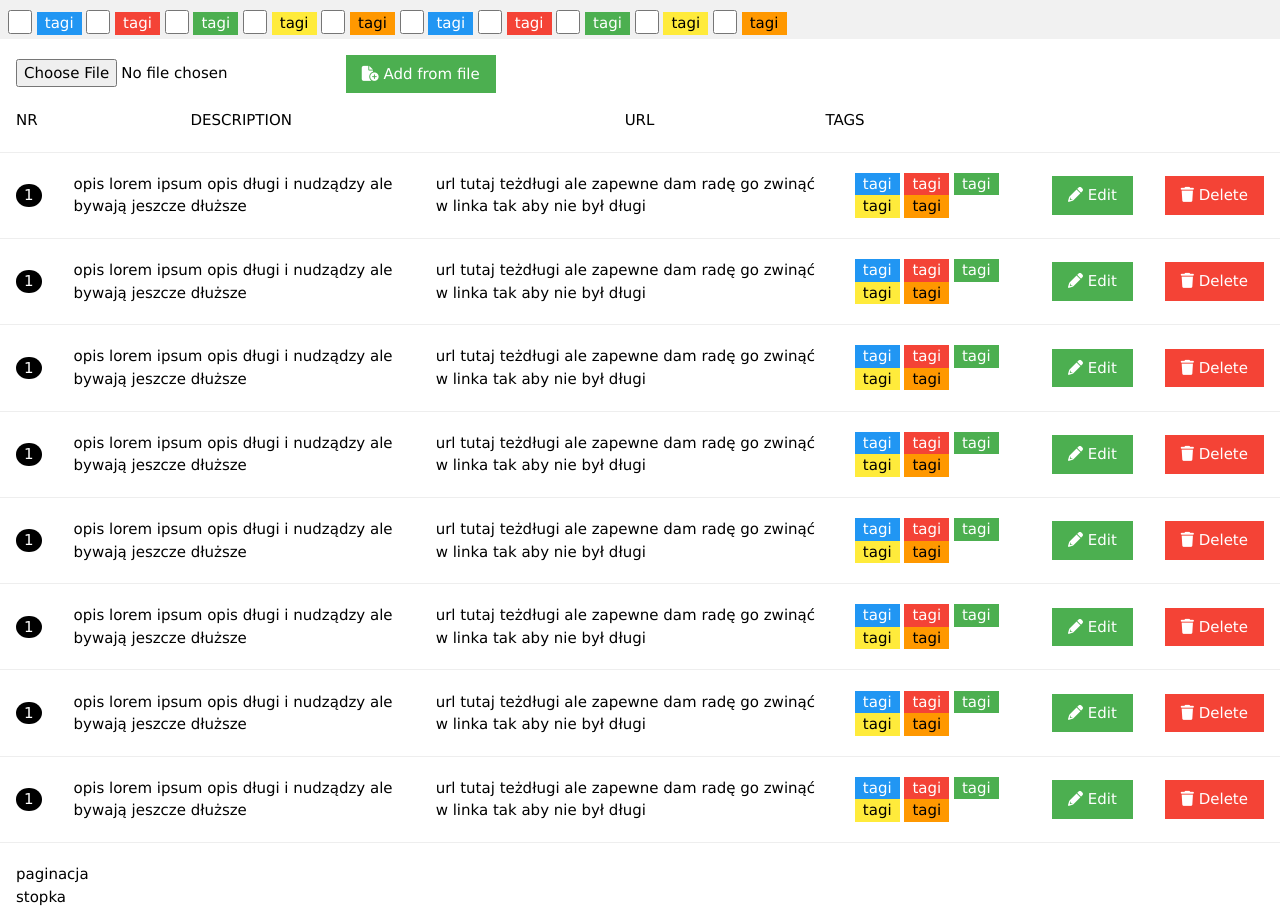
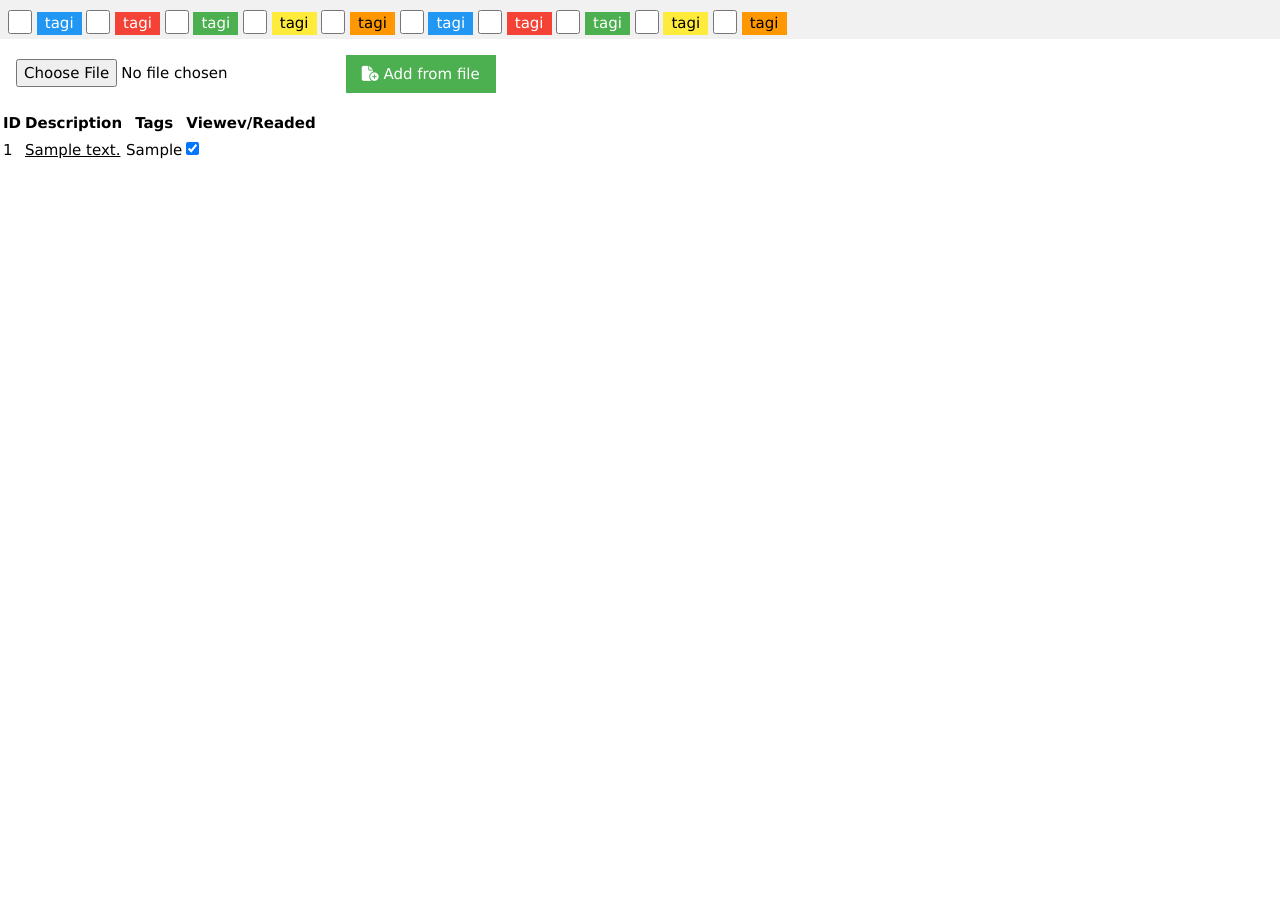
Before and after one commit to skaskiewicz/tag-cloud, a PHP site: page / in a window 1280 px wide. After the commit the page ends 159 px from the top, so only its background shows below. Run offline with PHP 8.4, Linux system fonts and the light colour scheme; tables that the repository leaves empty hold one stand-in row (values such as "Sample post"); some libraries are stand-ins or nearby versions.

Commit message:
task-2 change div to table (it's temporary)

```diff
--- a/engine/main.php
+++ b/engine/main.php
@@ -73,8 +73,5 @@ function read_csv($file, $env_array)
     }
     fclose($file);
 }
-
-
 //read_csv('import.csv', $env_array);
-print_table(get_data(connect($env_array), $sql));
 ?>
--- a/index.html
+++ /dev/null
@@ -1,266 +0,0 @@
-<!DOCTYPE html>
-<html>
-<head>
-    <title>Tag cloud</title>
-    <meta charset="UTF-8">
-    <link rel="stylesheet" href="https://cdnjs.cloudflare.com/ajax/libs/font-awesome/6.1.1/css/all.min.css" integrity="sha512-KfkfwYDsLkIlwQp6LFnl8zNdLGxu9YAA1QvwINks4PhcElQSvqcyVLLD9aMhXd13uQjoXtEKNosOWaZqXgel0g==" crossorigin="anonymous" referrerpolicy="no-referrer" />
-    <link rel="stylesheet" href="./engine/addons.css" type="text/css">
-    <link rel="stylesheet" href="./engine/w3.css" type="text/css"/>
-    <meta name="viewport" content="width=device-width, initial-scale=1.0">
-</head>
-<body>
-<div id="home">
-    <div id="cloud_tags" class="w3-container w3-padding-small w3-light-gray sticky">
-        <input type="checkbox" class="w3-check">
-        <label class="w3-tag w3-blue">tagi</label>
-        <input type="checkbox" class="w3-check">
-        <label class="w3-tag w3-red">tagi</label>
-        <input type="checkbox" class="w3-check">
-        <label class="w3-tag w3-green">tagi</label>
-        <input type="checkbox" class="w3-check">
-        <label class="w3-tag w3-yellow">tagi</label>
-        <input type="checkbox" class="w3-check">
-        <label class="w3-tag w3-orange">tagi</label>
-        <input type="checkbox" class="w3-check">
-        <label class="w3-tag w3-blue">tagi</label>
-        <input type="checkbox" class="w3-check">
-        <label class="w3-tag w3-red">tagi</label>
-        <input type="checkbox" class="w3-check">
-        <label class="w3-tag w3-green">tagi</label>
-        <input type="checkbox" class="w3-check">
-        <label class="w3-tag w3-yellow">tagi</label>
-        <input type="checkbox" class="w3-check">
-        <label class="w3-tag w3-orange">tagi</label>
-    </div>
-    <div id="top" class="w3-container w3-padding-16">
-        <input type="file" id="file" name="file" accept="text/csv"/>
-        <button class="w3-button w3-green"><i class="fa-solid fa-file-circle-plus"></i> Add from file</button>
-    </div>
-    <div id="list" class="w3-cell-row">
-        <div id="head_number" class="w3-container w3-cell">
-            <span class="">NR</span>
-        </div>
-        <div id="head_description" class="w3-container w3-cell">
-            DESCRIPTION
-        </div>
-        <div id="head_url" class="w3-container w3-cell w3-cell-middle">
-            URL
-        </div>
-        <div id="head_tags" class="w3-container w3-cell w3-cell-middle">
-            TAGS
-        </div>
-        <div id="head_edit" class="w3-container w3-cell w3-cell-middle">
-            &nbsp;
-        </div>
-        <div id="head_delete" class="w3-container w3-cell w3-cell-middle">
-            &nbsp;
-        </div>
-    </div>
-    <hr>
-    <div>
-        <div id="number" class="w3-container w3-cell w3-cell-middle">
-            <span class="w3-badge">1</span>
-        </div>
-        <div id="description" class="w3-container w3-cell">
-            opis lorem ipsum opis długi i nudządzy ale bywają jeszcze dłuższe
-        </div>
-        <div id="url" class="w3-container w3-cell w3-cell-middle">
-            url tutaj teżdługi ale zapewne dam radę go zwinąć w linka tak aby nie był długi
-        </div>
-        <div id="tags" class="w3-container w3-cell w3-cell-middle">
-            <span class="w3-tag w3-blue">tagi</span>
-            <span class="w3-tag w3-red">tagi</span>
-            <span class="w3-tag w3-green">tagi</span>
-            <span class="w3-tag w3-yellow">tagi</span>
-            <span class="w3-tag w3-orange">tagi</span>
-        </div>
-        <div id="edit" class="w3-container w3-cell w3-cell-middle">
-            <button class="w3-button w3-block w3-green"><i class="fa fa-pencil"></i> Edit</button>
-        </div>
-        <div id="delete" class="w3-container w3-cell w3-cell-middle">
-            <button class="w3-button w3-block w3-red"><i class="fa fa-trash"></i> Delete</button>
-        </div>
-        <hr>
-    </div>
-    <div>
-        <div id="number" class="w3-container w3-cell w3-cell-middle">
-            <span class="w3-badge">1</span>
-        </div>
-        <div id="description" class="w3-container w3-cell">
-            opis lorem ipsum opis długi i nudządzy ale bywają jeszcze dłuższe
-        </div>
-        <div id="url" class="w3-container w3-cell w3-cell-middle">
-            url tutaj teżdługi ale zapewne dam radę go zwinąć w linka tak aby nie był długi
-        </div>
-        <div id="tags" class="w3-container w3-cell w3-cell-middle">
-            <span class="w3-tag w3-blue">tagi</span>
-            <span class="w3-tag w3-red">tagi</span>
-            <span class="w3-tag w3-green">tagi</span>
-            <span class="w3-tag w3-yellow">tagi</span>
-            <span class="w3-tag w3-orange">tagi</span>
-        </div>
-        <div id="edit" class="w3-container w3-cell w3-cell-middle">
-            <button class="w3-button w3-block w3-green"><i class="fa fa-pencil"></i> Edit</button>
-        </div>
-        <div id="delete" class="w3-container w3-cell w3-cell-middle">
-            <button class="w3-button w3-block w3-red"><i class="fa fa-trash"></i> Delete</button>
-        </div>
-        <hr>
-    </div>
-    <div>
-        <div id="number" class="w3-container w3-cell w3-cell-middle">
-            <span class="w3-badge">1</span>
-        </div>
-        <div id="description" class="w3-container w3-cell">
-            opis lorem ipsum opis długi i nudządzy ale bywają jeszcze dłuższe
-        </div>
-        <div id="url" class="w3-container w3-cell w3-cell-middle">
-            url tutaj teżdługi ale zapewne dam radę go zwinąć w linka tak aby nie był długi
-        </div>
-        <div id="tags" class="w3-container w3-cell w3-cell-middle">
-            <span class="w3-tag w3-blue">tagi</span>
-            <span class="w3-tag w3-red">tagi</span>
-            <span class="w3-tag w3-green">tagi</span>
-            <span class="w3-tag w3-yellow">tagi</span>
-            <span class="w3-tag w3-orange">tagi</span>
-        </div>
-        <div id="edit" class="w3-container w3-cell w3-cell-middle">
-            <button class="w3-button w3-block w3-green"><i class="fa fa-pencil"></i> Edit</button>
-        </div>
-        <div id="delete" class="w3-container w3-cell w3-cell-middle">
-            <button class="w3-button w3-block w3-red"><i class="fa fa-trash"></i> Delete</button>
-        </div>
-        <hr>
-    </div>
-    <div>
-        <div id="number" class="w3-container w3-cell w3-cell-middle">
-            <span class="w3-badge">1</span>
-        </div>
-        <div id="description" class="w3-container w3-cell">
-            opis lorem ipsum opis długi i nudządzy ale bywają jeszcze dłuższe
-        </div>
-        <div id="url" class="w3-container w3-cell w3-cell-middle">
-            url tutaj teżdługi ale zapewne dam radę go zwinąć w linka tak aby nie był długi
-        </div>
-        <div id="tags" class="w3-container w3-cell w3-cell-middle">
-            <span class="w3-tag w3-blue">tagi</span>
-            <span class="w3-tag w3-red">tagi</span>
-            <span class="w3-tag w3-green">tagi</span>
-            <span class="w3-tag w3-yellow">tagi</span>
-            <span class="w3-tag w3-orange">tagi</span>
-        </div>
-        <div id="edit" class="w3-container w3-cell w3-cell-middle">
-            <button class="w3-button w3-block w3-green"><i class="fa fa-pencil"></i> Edit</button>
-        </div>
-        <div id="delete" class="w3-container w3-cell w3-cell-middle">
-            <button class="w3-button w3-block w3-red"><i class="fa fa-trash"></i> Delete</button>
-        </div>
-        <hr>
-    </div>
-    <div>
-        <div id="number" class="w3-container w3-cell w3-cell-middle">
-            <span class="w3-badge">1</span>
-        </div>
-        <div id="description" class="w3-container w3-cell">
-            opis lorem ipsum opis długi i nudządzy ale bywają jeszcze dłuższe
-        </div>
-        <div id="url" class="w3-container w3-cell w3-cell-middle">
-            url tutaj teżdługi ale zapewne dam radę go zwinąć w linka tak aby nie był długi
-        </div>
-        <div id="tags" class="w3-container w3-cell w3-cell-middle">
-            <span class="w3-tag w3-blue">tagi</span>
-            <span class="w3-tag w3-red">tagi</span>
-            <span class="w3-tag w3-green">tagi</span>
-            <span class="w3-tag w3-yellow">tagi</span>
-            <span class="w3-tag w3-orange">tagi</span>
-        </div>
-        <div id="edit" class="w3-container w3-cell w3-cell-middle">
-            <button class="w3-button w3-block w3-green"><i class="fa fa-pencil"></i> Edit</button>
-        </div>
-        <div id="delete" class="w3-container w3-cell w3-cell-middle">
-            <button class="w3-button w3-block w3-red"><i class="fa fa-trash"></i> Delete</button>
-        </div>
-        <hr>
-    </div>
-    <div>
-        <div id="number" class="w3-container w3-cell w3-cell-middle">
-            <span class="w3-badge">1</span>
-        </div>
-        <div id="description" class="w3-container w3-cell">
-            opis lorem ipsum opis długi i nudządzy ale bywają jeszcze dłuższe
-        </div>
-        <div id="url" class="w3-container w3-cell w3-cell-middle">
-            url tutaj teżdługi ale zapewne dam radę go zwinąć w linka tak aby nie był długi
-        </div>
-        <div id="tags" class="w3-container w3-cell w3-cell-middle">
-            <span class="w3-tag w3-blue">tagi</span>
-            <span class="w3-tag w3-red">tagi</span>
-            <span class="w3-tag w3-green">tagi</span>
-            <span class="w3-tag w3-yellow">tagi</span>
-            <span class="w3-tag w3-orange">tagi</span>
-        </div>
-        <div id="edit" class="w3-container w3-cell w3-cell-middle">
-            <button class="w3-button w3-block w3-green"><i class="fa fa-pencil"></i> Edit</button>
-        </div>
-        <div id="delete" class="w3-container w3-cell w3-cell-middle">
-            <button class="w3-button w3-block w3-red"><i class="fa fa-trash"></i> Delete</button>
-        </div>
-        <hr>
-    </div>
-    <div>
-        <div id="number" class="w3-container w3-cell w3-cell-middle">
-            <span class="w3-badge">1</span>
-        </div>
-        <div id="description" class="w3-container w3-cell">
-            opis lorem ipsum opis długi i nudządzy ale bywają jeszcze dłuższe
-        </div>
-        <div id="url" class="w3-container w3-cell w3-cell-middle">
-            url tutaj teżdługi ale zapewne dam radę go zwinąć w linka tak aby nie był długi
-        </div>
-        <div id="tags" class="w3-container w3-cell w3-cell-middle">
-            <span class="w3-tag w3-blue">tagi</span>
-            <span class="w3-tag w3-red">tagi</span>
-            <span class="w3-tag w3-green">tagi</span>
-            <span class="w3-tag w3-yellow">tagi</span>
-            <span class="w3-tag w3-orange">tagi</span>
-        </div>
-        <div id="edit" class="w3-container w3-cell w3-cell-middle">
-            <button class="w3-button w3-block w3-green"><i class="fa fa-pencil"></i> Edit</button>
-        </div>
-        <div id="delete" class="w3-container w3-cell w3-cell-middle">
-            <button class="w3-button w3-block w3-red"><i class="fa fa-trash"></i> Delete</button>
-        </div>
-        <hr>
-    </div>
-    <div>
-        <div id="number" class="w3-container w3-cell w3-cell-middle">
-            <span class="w3-badge">1</span>
-        </div>
-        <div id="description" class="w3-container w3-cell">
-            opis lorem ipsum opis długi i nudządzy ale bywają jeszcze dłuższe
-        </div>
-        <div id="url" class="w3-container w3-cell w3-cell-middle">
-            url tutaj teżdługi ale zapewne dam radę go zwinąć w linka tak aby nie był długi
-        </div>
-        <div id="tags" class="w3-container w3-cell w3-cell-middle">
-            <span class="w3-tag w3-blue">tagi</span>
-            <span class="w3-tag w3-red">tagi</span>
-            <span class="w3-tag w3-green">tagi</span>
-            <span class="w3-tag w3-yellow">tagi</span>
-            <span class="w3-tag w3-orange">tagi</span>
-        </div>
-        <div id="edit" class="w3-container w3-cell w3-cell-middle">
-            <button class="w3-button w3-block w3-green"><i class="fa fa-pencil"></i> Edit</button>
-        </div>
-        <div id="delete" class="w3-container w3-cell w3-cell-middle">
-            <button class="w3-button w3-block w3-red"><i class="fa fa-trash"></i> Delete</button>
-        </div>
-        <hr>
-    </div>
-
-
-    <div id="pagination" class="w3-container">paginacja</div>
-    <div id="footer" class="w3-container">stopka</div>
-</div>
-</body>
-</html>
--- /dev/null
+++ b/index.php
@@ -0,0 +1,51 @@
+<?php
+require_once ('./engine/main.php');
+?>
+<!DOCTYPE html>
+<html>
+<head>
+    <title>Tag cloud</title>
+    <meta charset="UTF-8">
+    <link rel="stylesheet" href="https://cdnjs.cloudflare.com/ajax/libs/font-awesome/6.1.1/css/all.min.css" integrity="sha512-KfkfwYDsLkIlwQp6LFnl8zNdLGxu9YAA1QvwINks4PhcElQSvqcyVLLD9aMhXd13uQjoXtEKNosOWaZqXgel0g==" crossorigin="anonymous" referrerpolicy="no-referrer" />
+    <link rel="stylesheet" href="./engine/addons.css" type="text/css">
+    <link rel="stylesheet" href="./engine/w3.css" type="text/css"/>
+    <meta name="viewport" content="width=device-width, initial-scale=1.0">
+</head>
+<body>
+<div id="home">
+    <div id="cloud_tags" class="w3-container w3-padding-small w3-light-gray sticky">
+        <input type="checkbox" class="w3-check">
+        <label class="w3-tag w3-blue">tagi</label>
+        <input type="checkbox" class="w3-check">
+        <label class="w3-tag w3-red">tagi</label>
+        <input type="checkbox" class="w3-check">
+        <label class="w3-tag w3-green">tagi</label>
+        <input type="checkbox" class="w3-check">
+        <label class="w3-tag w3-yellow">tagi</label>
+        <input type="checkbox" class="w3-check">
+        <label class="w3-tag w3-orange">tagi</label>
+        <input type="checkbox" class="w3-check">
+        <label class="w3-tag w3-blue">tagi</label>
+        <input type="checkbox" class="w3-check">
+        <label class="w3-tag w3-red">tagi</label>
+        <input type="checkbox" class="w3-check">
+        <label class="w3-tag w3-green">tagi</label>
+        <input type="checkbox" class="w3-check">
+        <label class="w3-tag w3-yellow">tagi</label>
+        <input type="checkbox" class="w3-check">
+        <label class="w3-tag w3-orange">tagi</label>
+    </div>
+    <div id="top" class="w3-container w3-padding-16">
+        <input type="file" id="file" name="file" accept="text/csv"/>
+        <button class="w3-button w3-green"><i class="fa-solid fa-file-circle-plus"></i> Add from file</button>
+    </div>
+    <?php
+    print_table(get_data(connect($env_array), $sql));
+    ?>
+<!--
+    <div id="pagination" class="w3-container">paginacja</div>
+    <div id="footer" class="w3-container">stopka</div>
+-->
+</div>
+</body>
+</html>
```
